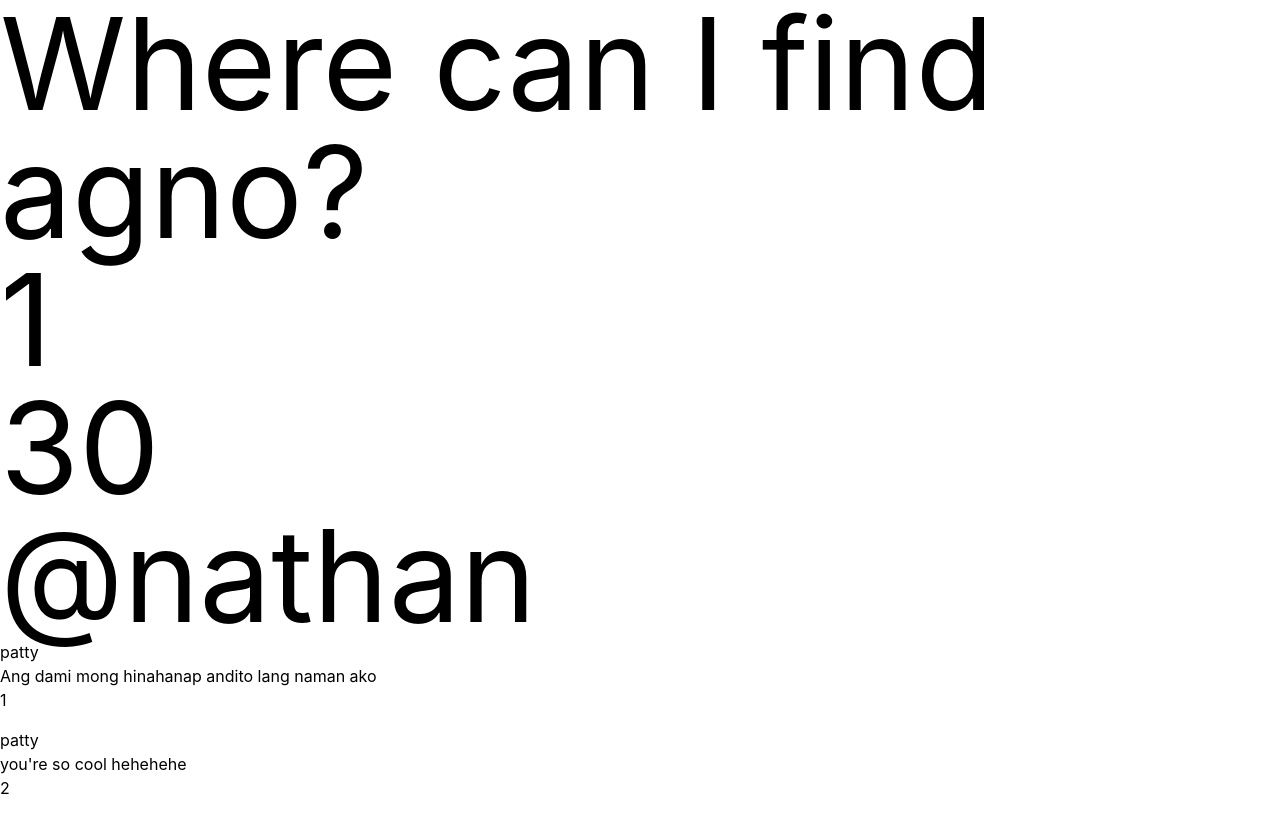
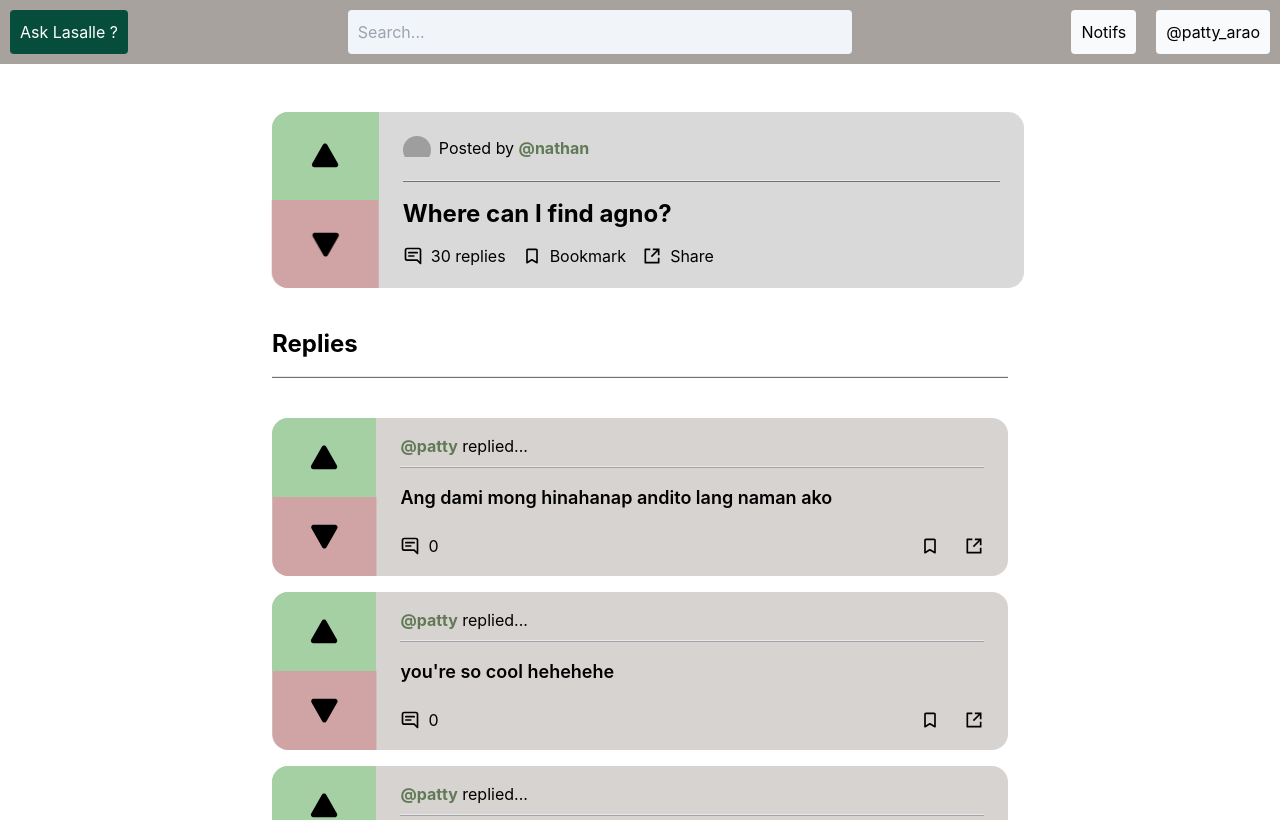
Before and after one commit to Ethea2/Ask-Lasalle, a React (Create React App) app: page /viewpost/1 in a window 1280 px wide. Shown: the top 820 px of the page. Built offline with nearby package versions, Linux system fonts and the light colour scheme; data requests are answered from the project's data file; grey boxes are pictures that could not be loaded.

Commit message:
finished comments

```diff
--- a/data/db.json
+++ b/data/db.json
@@ -33,42 +33,168 @@
             "title": "Why does lasalle have bidet?",
             "comments": 50,
             "user": "patty",
-            "img": "https://scontent.fcrk1-5.fna.fbcdn.net/v/t39.30808-6/323044217_594634382671516_7065407932327472719_n.jpg?stp=cp6_dst-jpg&_nc_cat=104&ccb=1-7&_nc_sid=09cbfe&_nc_eui2=AeGnmu13q1N7RVAwPri2U23_EaVpWHtd0LARpWlYe13QsGq2Sqi4hyi4xJSBhCnvnIY&_nc_ohc=-PhjMCGNlyYAX_5-S6j&_nc_ht=scontent.fcrk1-5.fna&oh=00_AfAQjLNtIkKiSaVpihUB5iOL-ncJSHL8xzMTehgS6d1OuA&oe=64933C2C"
+            "img": "https://scontent.fcrk1-5.fna.fbcdn.net/v/t39.30808-6/323044217_594634382671516_7065407932327472719_n.jpg?stp=cp6_dst-jpg&_nc_cat=104&ccb=1-7&_nc_sid=09cbfe&_nc_eui2=AeGnmu13q1N7RVAwPri2U23_EaVpWHtd0LARpWlYe13QsGq2Sqi4hyi4xJSBhCnvnIY&_nc_ohc=-PhjMCGNlyYAX_5-S6j&_nc_ht=scontent.fcrk1-5.fna&oh=00_AfAQjLNtIkKiSaVpihUB5iOL-ncJSHL8xzMTehgS6d1OuA&oe=64933C2C",
+
+            "postcomments": [
+                {
+                    "commentid": 1,
+                    "user": "patty",
+                    "comment": "Ang dami mong hinahanap andito lang naman ako",
+                    "numComments": 1
+                },
+                {
+                    "commentid": 2,
+                    "user": "patty",
+                    "comment": "you're so cool hehehehe",
+                    "numComments": 1
+                },
+                {
+                    "commentid": 3,
+                    "user": "patty",
+                    "comment": "hey do you have a spotify?",
+                    "numComments": 1
+                }
+            ]
         },
         {
             "postid": 3,
             "title": "Why are there so many vapers in lasalle?",
             "comments": 24,
             "user": "matt",
-            "img": "https://www.codespeedy.com/wp-content/uploads/2020/01/low.jpg"
+            "img": "https://www.codespeedy.com/wp-content/uploads/2020/01/low.jpg",
+
+            "postcomments": [
+                {
+                    "commentid": 1,
+                    "user": "patty",
+                    "comment": "Ang dami mong hinahanap andito lang naman ako",
+                    "numComments": 1
+                },
+                {
+                    "commentid": 2,
+                    "user": "patty",
+                    "comment": "you're so cool hehehehe",
+                    "numComments": 1
+                },
+                {
+                    "commentid": 3,
+                    "user": "patty",
+                    "comment": "hey do you have a spotify?",
+                    "numComments": 1
+                }
+            ]
         },
         {
             "postid": 4,
             "title": "How old are you?",
             "comments": 32,
             "user": "jex",
-            "img": "https://i.pinimg.com/236x/71/28/3b/71283bb49db55cfee5bb6acd1389c465--tree-of-life-the-tree.jpg"
+            "img": "https://i.pinimg.com/236x/71/28/3b/71283bb49db55cfee5bb6acd1389c465--tree-of-life-the-tree.jpg",
+
+            "postcomments": [
+                {
+                    "commentid": 1,
+                    "user": "patty",
+                    "comment": "Ang dami mong hinahanap andito lang naman ako",
+                    "numComments": 1
+                },
+                {
+                    "commentid": 2,
+                    "user": "patty",
+                    "comment": "you're so cool hehehehe",
+                    "numComments": 1
+                },
+                {
+                    "commentid": 3,
+                    "user": "patty",
+                    "comment": "hey do you have a spotify?",
+                    "numComments": 1
+                }
+            ]
         },
         {
             "postid": 5,
             "title": "Ilang taon na po yung Sam sa GT?",
             "comments": 241,
             "user": "andee",
-            "img": "https://images.unsplash.com/photo-1544005313-94ddf0286df2?ixlib=rb-4.0.3&ixid=M3wxMjA3fDB8MHxwaG90by1yZWxhdGVkfDE0fHx8ZW58MHx8fHx8&w=1000&q=80"
+            "img": "https://images.unsplash.com/photo-1544005313-94ddf0286df2?ixlib=rb-4.0.3&ixid=M3wxMjA3fDB8MHxwaG90by1yZWxhdGVkfDE0fHx8ZW58MHx8fHx8&w=1000&q=80",
+
+            "postcomments": [
+                {
+                    "commentid": 1,
+                    "user": "patty",
+                    "comment": "Ang dami mong hinahanap andito lang naman ako",
+                    "numComments": 1
+                },
+                {
+                    "commentid": 2,
+                    "user": "patty",
+                    "comment": "you're so cool hehehehe",
+                    "numComments": 1
+                },
+                {
+                    "commentid": 3,
+                    "user": "patty",
+                    "comment": "hey do you have a spotify?",
+                    "numComments": 1
+                }
+            ]
         },
         {
             "postid": 6,
             "title": "How do you get the girl?",
             "comments": 15,
             "user": "nathan",
-            "img": "https://www.shutterstock.com/image-illustration/cybernetic-visions-reloaded-3d-illustration-600w-1555158278.jpg"
+            "img": "https://www.shutterstock.com/image-illustration/cybernetic-visions-reloaded-3d-illustration-600w-1555158278.jpg",
+
+            "postcomments": [
+                {
+                    "commentid": 1,
+                    "user": "patty",
+                    "comment": "Ang dami mong hinahanap andito lang naman ako",
+                    "numComments": 1
+                },
+                {
+                    "commentid": 2,
+                    "user": "patty",
+                    "comment": "you're so cool hehehehe",
+                    "numComments": 1
+                },
+                {
+                    "commentid": 3,
+                    "user": "patty",
+                    "comment": "hey do you have a spotify?",
+                    "numComments": 1
+                }
+            ]
         },
         {
             "postid": 7,
             "title": "Do you have a cat?",
             "comments": 1,
             "user": "nathan",
-            "img": "https://www.shutterstock.com/image-illustration/cybernetic-visions-reloaded-3d-illustration-600w-1555158278.jpg"
+            "img": "https://www.shutterstock.com/image-illustration/cybernetic-visions-reloaded-3d-illustration-600w-1555158278.jpg",
+
+            "postcomments": [
+                {
+                    "commentid": 1,
+                    "user": "patty",
+                    "comment": "Ang dami mong hinahanap andito lang naman ako",
+                    "numComments": 1
+                },
+                {
+                    "commentid": 2,
+                    "user": "patty",
+                    "comment": "you're so cool hehehehe",
+                    "numComments": 1
+                },
+                {
+                    "commentid": 3,
+                    "user": "patty",
+                    "comment": "hey do you have a spotify?",
+                    "numComments": 1
+                }
+            ]
         }
     ],
     "users": [
--- a/src/components/Postcard.js
+++ b/src/components/Postcard.js
@@ -2,7 +2,7 @@ import { Link } from 'react-router-dom'
 const Postcard = ({ post }) => {
     return (
         <>
-            <div className="postcard" class="h-44 bg-lasalle-white flex rounded-2xl mx-4 mb-4">
+            <div className="postcard" class="h-44 bg-lasalle-white flex rounded-2xl ml-4 mb-4">
                 <div className="votes" class="w-1/6 flex flex-col rounded-2xl">
                     <div className="upvote-div" class="flex place-content-center items-center w-full h-1/2 bg-green-upvote rounded-tl-2xl">
                         <svg xmlns="http://www.w3.org/2000/svg" className="bg-inherit" width="30px" height="30px" viewBox="0 0 512 512" version="1.1">
--- a/src/pages/Homepage.js
+++ b/src/pages/Homepage.js
@@ -16,7 +16,7 @@ const Homepage = () => {
                 <div className="w-80 m-14">
                     <Sidebar />
                 </div>
-                <div className="flex-col w-2/3 mt-14">
+                <div className="flex-col w-2/3 mt-14 mr-14">
                     {errorLoading && <div>{errorLoading}</div>}
                     {isLoading && <div>loading...</div>}
                     { data &&
--- a/src/pages/Viewpost.js
+++ b/src/pages/Viewpost.js
@@ -1,53 +1,96 @@
 import { useParams } from "react-router-dom";
 import useFetchPost from "../hooks/useFetchPost";
-import Comment from "../components/Comment";
 import { useEffect, useState } from "react";
+import Postcard from "../components/Postcard";
+import Navbar from "../components/Navbar";
 
 const Viewpost = () => {
     const { postid } = useParams()
     const { data, isLoading, errorLoading } = useFetchPost('http://localhost:8000/posts', postid)
+
     const [comments, setComments] = useState()
     useEffect(() => {
         if (isLoading === false) {
-
             setComments(data.postcomments)
         }
     }, [isLoading])
+
     return (
         <>
+
+            <div className="nav">
+                <Navbar/>
+            </div>
             {errorLoading && <div>{errorLoading}</div>}
             {isLoading && <div>loading...</div>}
             {data &&
-                <div className="text-9xl">
-                    <div>
+                <div className="post" class="w-3/5 m-auto mt-12">
+                    {/* <div>
                         {data.title}
-                    </div>
-                    <div>
-                        {data.postid}
                     </div>
                     <div>
                         {data.comments}
                     </div>
                     <div>
                         @{data.user}
-                    </div>
+                    </div> */}
+
+                    <Postcard post={data} key={data.postid}></Postcard>
                 </div>
             }
-            <div className="flex gap-4 flex-col">
 
-                {
-                    comments && comments.map((comment) => {
+            <div className="comment-section" class="w-3/5 m-auto mt-6">
+
+                <div className="comments-heading" class="p-4">
+                    <h2 class="font-bold text-2xl">Replies</h2>
+                </div>
+
+                <hr class="bg-stone-500 h-0.5 mx-4"></hr>
+
+                <div className="comment-container" class="w-full mt-6 p-4">
+
+                    { comments && comments.map((comment) => {
                         return (
-                            <div>
-                                <ol>
-                                    <li>{comment.user}</li>
-                                    <li>{comment.comment}</li>
-                                    <li>{comment.commentid}</li>
-                                </ol>
+                        <div className="comment" class="mb-4 rounded-2xl bg-stone-300 flex">
+                            <div className="votes" class="w-1/6 flex flex-col rounded-2xl">
+                                <div className="upvote-div" class="flex place-content-center items-center w-full h-1/2 bg-green-upvote rounded-tl-2xl">
+                                    <svg xmlns="http://www.w3.org/2000/svg" className="bg-inherit" width="30px" height="30px" viewBox="0 0 512 512" version="1.1"><title>triangle-filled</title><g id="Page-1" stroke="none" stroke-width="1" fill="none" fill-rule="evenodd"><g id="drop" fill="#000000" transform="translate(32.000000, 42.666667)"><path d="M246.312928,5.62892705 C252.927596,9.40873724 258.409564,14.8907053 262.189374,21.5053731 L444.667042,340.84129 C456.358134,361.300701 449.250007,387.363834 428.790595,399.054926 C422.34376,402.738832 415.04715,404.676552 407.622001,404.676552 L42.6666667,404.676552 C19.1025173,404.676552 7.10542736e-15,385.574034 7.10542736e-15,362.009885 C7.10542736e-15,354.584736 1.93772021,347.288125 5.62162594,340.84129 L188.099293,21.5053731 C199.790385,1.04596203 225.853517,-6.06216498 246.312928,5.62892705 Z" id="Combined-Shape"></path></g></g></svg>
+                                </div>
+                                <div className="downvote-div" class="rotate-180 flex place-content-center items-center w-full h-1/2 bg-red-downvote rounded-tr-2xl">
+                                    <svg xmlns="http://www.w3.org/2000/svg" className="bg-inherit" width="30px" height="30px" viewBox="0 0 512 512" version="1.1"> <title>triangle-filled</title><g id="Page-1" stroke="none" stroke-width="1" fill="none" fill-rule="evenodd"><g id="drop" fill="#000000" transform="translate(32.000000, 42.666667)"><path d="M246.312928,5.62892705 C252.927596,9.40873724 258.409564,14.8907053 262.189374,21.5053731 L444.667042,340.84129 C456.358134,361.300701 449.250007,387.363834 428.790595,399.054926 C422.34376,402.738832 415.04715,404.676552 407.622001,404.676552 L42.6666667,404.676552 C19.1025173,404.676552 7.10542736e-15,385.574034 7.10542736e-15,362.009885 C7.10542736e-15,354.584736 1.93772021,347.288125 5.62162594,340.84129 L188.099293,21.5053731 C199.790385,1.04596203 225.853517,-6.06216498 246.312928,5.62892705 Z" id="Combined-Shape"></path></g></g></svg>
+                                </div>
                             </div>
-                        )
-                    })
-                }
+
+                            <div className="main-content" class="w-full py-2 px-4">
+                                <p class="p-2"><span class="font-bold text-d-lasalle">@{comment.user}</span> replied...</p>
+
+                                <hr class="bg-neutral-400 h-0.5 mx-2"></hr>
+
+                                <p class="p-2 mt-2 font-semibold text-lg">{comment.comment}</p>
+
+                                <div className="interaction-options" class="h-1/4 mt-2 p-2 flex justify-between">
+
+                                    <div className="comments" class="w-max flex gap-2 items-center">
+                                        <svg xmlns="http://www.w3.org/2000/svg" width="20px" height="20px" viewBox="0 0 24 24"><path d="M13,11H7a1,1,0,0,0,0,2h6a1,1,0,0,0,0-2Zm4-4H7A1,1,0,0,0,7,9H17a1,1,0,0,0,0-2Zm2-5H5A3,3,0,0,0,2,5V15a3,3,0,0,0,3,3H16.59l3.7,3.71A1,1,0,0,0,21,22a.84.84,0,0,0,.38-.08A1,1,0,0,0,22,21V5A3,3,0,0,0,19,2Zm1,16.59-2.29-2.3A1,1,0,0,0,17,16H5a1,1,0,0,1-1-1V5A1,1,0,0,1,5,4H19a1,1,0,0,1,1,1Z" /></svg>
+                                        <p>0</p>
+                                    </div>
+
+                                    <div className="bookmark-share" class="flex gap-6">
+                                        <div className="bookmark" class="w-max flex gap-2 items-center">
+                                            <svg xmlns="http://www.w3.org/2000/svg" width="20" height="20" viewBox="0 0 24 24" fill="none"><path d="M17.9999 21C17.8278 20.9996 17.6587 20.9549 17.5089 20.87L11.8359 17.663L6.5129 20.863C6.36079 20.9539 6.18725 21.0028 6.01005 21.0046C5.83285 21.0064 5.65836 20.961 5.50443 20.8732C5.3505 20.7854 5.22267 20.6583 5.13402 20.5049C5.04537 20.3514 4.99908 20.1772 4.9999 20V5.334C4.9832 4.73305 5.20536 4.14997 5.61772 3.7125C6.03008 3.27503 6.59901 3.01882 7.1999 3H16.7999C17.4007 3.01908 17.9695 3.27537 18.3818 3.71278C18.7941 4.1502 19.0163 4.73312 18.9999 5.334V20C18.9999 20.2652 18.8945 20.5196 18.707 20.7071C18.5195 20.8946 18.2651 21 17.9999 21ZM11.8209 15.506C11.9933 15.5059 12.1628 15.5503 12.3129 15.635L16.9999 18.286V5.334C16.9999 5.134 16.8799 5 16.7999 5H7.1999C7.1199 5 6.9999 5.133 6.9999 5.334V18.234L11.3059 15.648C11.4615 15.5548 11.6395 15.5058 11.8209 15.506Z" fill="black" /></svg>
+                                        </div>
+
+                                        <div className="share" class="w-max flex gap-2 items-center">
+                                            <svg xmlns="http://www.w3.org/2000/svg" viewBox="0 0 24 24" width="20" height="20"><path fill="none" d="M0 0h24v24H0z" /><path d="M10 3v2H5v14h14v-5h2v6a1 1 0 0 1-1 1H4a1 1 0 0 1-1-1V4a1 1 0 0 1 1-1h6zm7.586 2H13V3h8v8h-2V6.414l-7 7L10.586 12l7-7z" fill="#000" /></svg>
+                                        </div>
+                                    </div>
+                                </div>
+                            </div>
+                            </div>
+                            )
+                        })
+                    }
+                </div>
             </div>
 
         </>
```
